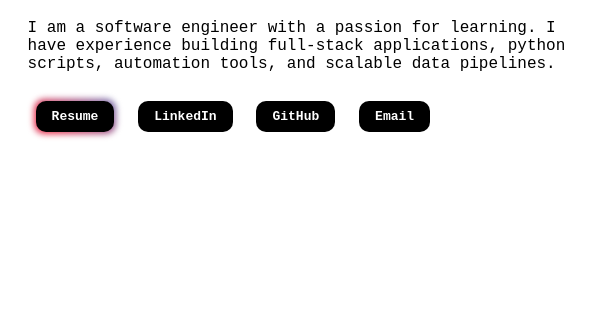
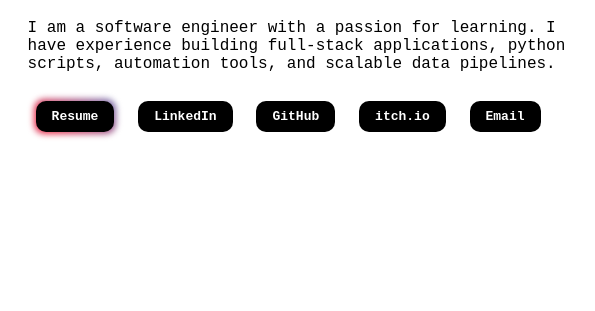
Before and after one commit to malikouda/malikouda.github.io, a plain HTML site: page index.html in a window 1280 px wide. Shown: the part 315-626 px from the top of the page, 478-1073 px from the left. Drawn offline with Linux system fonts and the light colour scheme.

Commit message:
Adding itch.io to index.html

```diff
--- a/index.html
+++ b/index.html
@@ -22,6 +22,7 @@
                     <li><a class="glowing-button" href="https://drive.google.com/file/d/1ElWFhUOI8mlSGMgKG1nud_I9Qv2oh-9N/view?usp=sharing" target="_blank">Resume</a></li>
                     <li><a class="social-link" href="https://www.linkedin.com/in/malikouda/" target="_blank">LinkedIn</a></li>
                     <li><a class="social-link" href="https://github.com/malikouda" target="_blank">GitHub</a></li>
+					<li><a class="social-link" href="https://malikouda.itch.io/" target="_blank">itch.io</a></li>
                     <li><a class="social-link" href="mailto:malikouda@gmail.com">Email</a></li>
                 </ul>
             </div>
```
